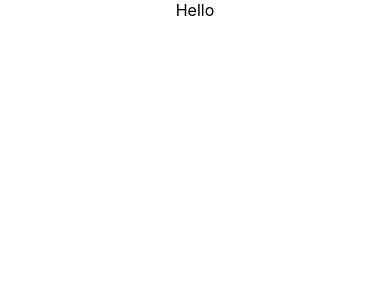
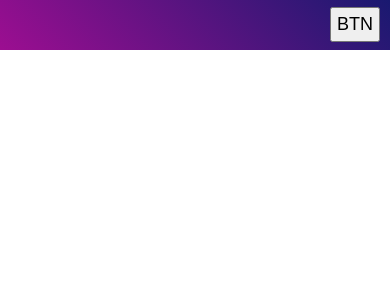
Before and after one commit to Sharkay-AA/blog-REACT, a React (Create React App) app: page / in a window 390 px wide. Shown: the top 300 px of the page. Built offline with nearby package versions, Linux system fonts and the light colour scheme.

Commit message:
complete responsive navbar

```diff
--- a/src/App.css
+++ /dev/null
@@ -1,38 +0,0 @@
-.App {
-  text-align: center;
-}
-
-.App-logo {
-  height: 40vmin;
-  pointer-events: none;
-}
-
-@media (prefers-reduced-motion: no-preference) {
-  .App-logo {
-    animation: App-logo-spin infinite 20s linear;
-  }
-}
-
-.App-header {
-  background-color: #282c34;
-  min-height: 100vh;
-  display: flex;
-  flex-direction: column;
-  align-items: center;
-  justify-content: center;
-  font-size: calc(10px + 2vmin);
-  color: white;
-}
-
-.App-link {
-  color: #61dafb;
-}
-
-@keyframes App-logo-spin {
-  from {
-    transform: rotate(0deg);
-  }
-  to {
-    transform: rotate(360deg);
-  }
-}
--- a/src/App.js
+++ b/src/App.js
@@ -1,10 +1,9 @@
-
-import './App.css';
+import Navbar from './Components/Navbar/Navbar';
 
 function App() {
   return (
     <div className="App">
-      Hello
+      <Navbar />
     </div>
   );
 }
--- a/src/Components/Navbar/Navbar.css
+++ b/src/Components/Navbar/Navbar.css
@@ -0,0 +1,55 @@
+nav {
+  position: fixed;
+  top: 0;
+  width: 100%;
+  height: 50px;
+  background: linear-gradient(45deg, rgb(156, 14, 145), midnightblue);
+}
+
+.liste {
+  list-style-type: none;
+  background: linear-gradient(45deg, rgb(156, 14, 145), midnightblue);
+  height: 100%;
+  display: flex;
+  justify-content: center;
+  align-items: center;
+  position: relative;
+  font-size: 22px;
+}
+
+.items {
+  margin: 0 15px;
+  text-transform: uppercase;
+  color: #f1f1f1;
+  cursor: pointer;
+}
+
+.btn {
+  display: none;
+  position: absolute;
+  right: 10px;
+  top: 7px;
+  padding: 5px;
+  color: #000;
+  font-size: 18px;
+}
+@media screen and (max-width: 500px) {
+  .liste {
+    flex-direction: column;
+    height: auto;
+  }
+  .items:nth-child(1) {
+    border-top: 1px solid rgba(255, 255, 255, 0.6);
+    margin-top: 50px;
+  }
+  .items {
+    height: 70px;
+    width: 100%;
+    border-bottom: 1px solid rgba(255, 255, 255, 0.6);
+    line-height: 70px;
+    text-align: center;
+  }
+  .btn {
+    display: block;
+  }
+}
--- a/src/Components/Navbar/Navbar.js
+++ b/src/Components/Navbar/Navbar.js
@@ -0,0 +1,41 @@
+import React, { useState, useEffect } from 'react';
+import "./Navbar.css";
+
+function Navbar(props) {
+
+    const [toggleMenu, setToggleMenu] = useState(false);
+    const [largeur, setLargeur] = useState(window.innerWidth);
+
+    const toggleNav = () => {
+        setToggleMenu(!toggleMenu);
+    };
+
+    useEffect(() => {
+
+        const changeWidth = () => {
+            setLargeur(window.innerWidth);
+        }
+
+        window.addEventListener("resize", changeWidth);
+
+        return () => {
+            window.removeEventListener("resize", changeWidth)
+        };
+
+    }, []);
+
+    return (
+        <nav>
+            {(toggleMenu || largeur > 500) && (
+                <ul className="liste">
+                    <li className="items">Accueil</li>
+                    <li className="items">Ecrire</li>
+                    <li className="items">Contact</li>
+                </ul>
+            )}
+            <button onClick={toggleNav} className="btn">BTN</button>
+        </nav>
+    );
+}
+
+export default Navbar;
--- a/src/index.css
+++ b/src/index.css
@@ -1,13 +1,11 @@
-body {
+*,
+::before,
+::after {
+  box-sizing: border-box;
   margin: 0;
-  font-family: -apple-system, BlinkMacSystemFont, 'Segoe UI', 'Roboto', 'Oxygen',
-    'Ubuntu', 'Cantarell', 'Fira Sans', 'Droid Sans', 'Helvetica Neue',
-    sans-serif;
-  -webkit-font-smoothing: antialiased;
-  -moz-osx-font-smoothing: grayscale;
+  padding: 0;
 }
 
-code {
-  font-family: source-code-pro, Menlo, Monaco, Consolas, 'Courier New',
-    monospace;
+body {
+  font-family: Arial, Helvetica, sans-serif;
 }
```
